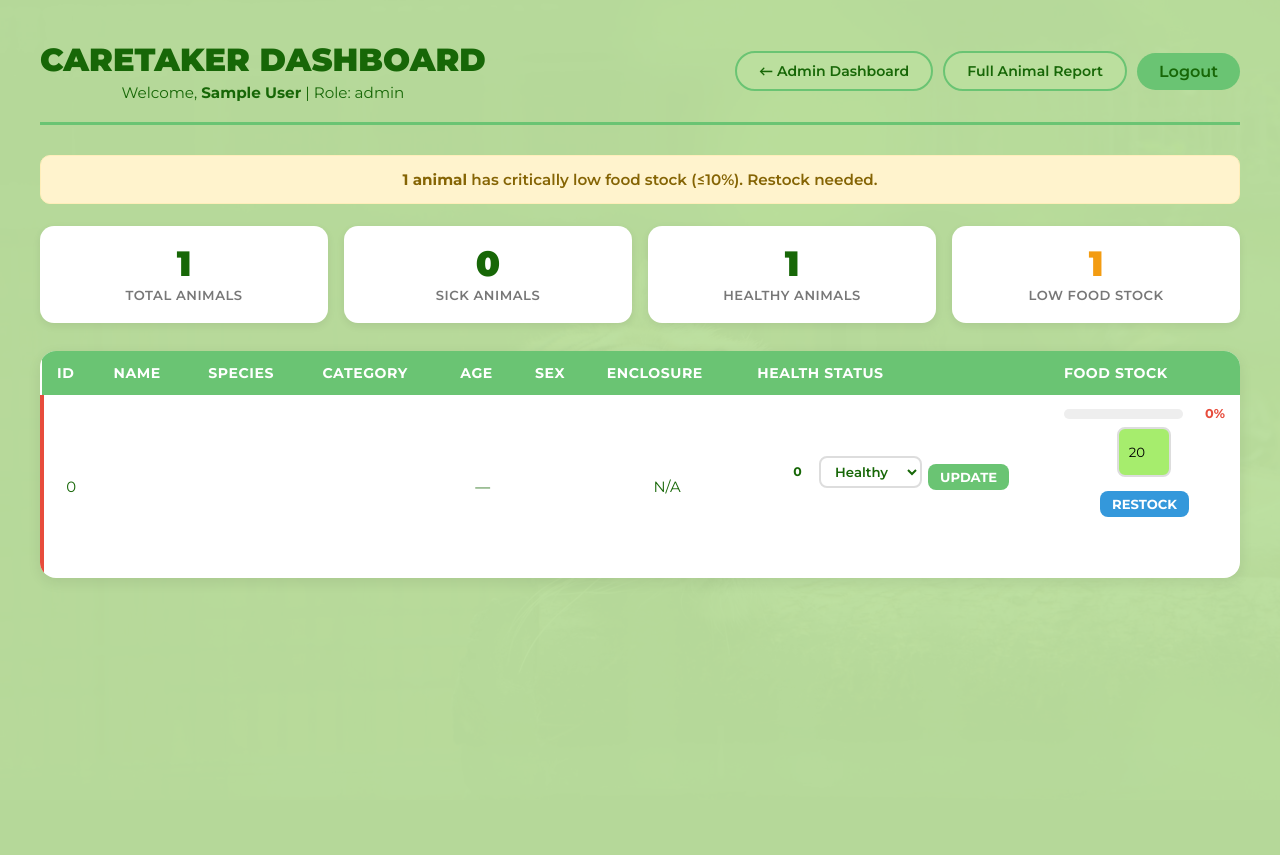
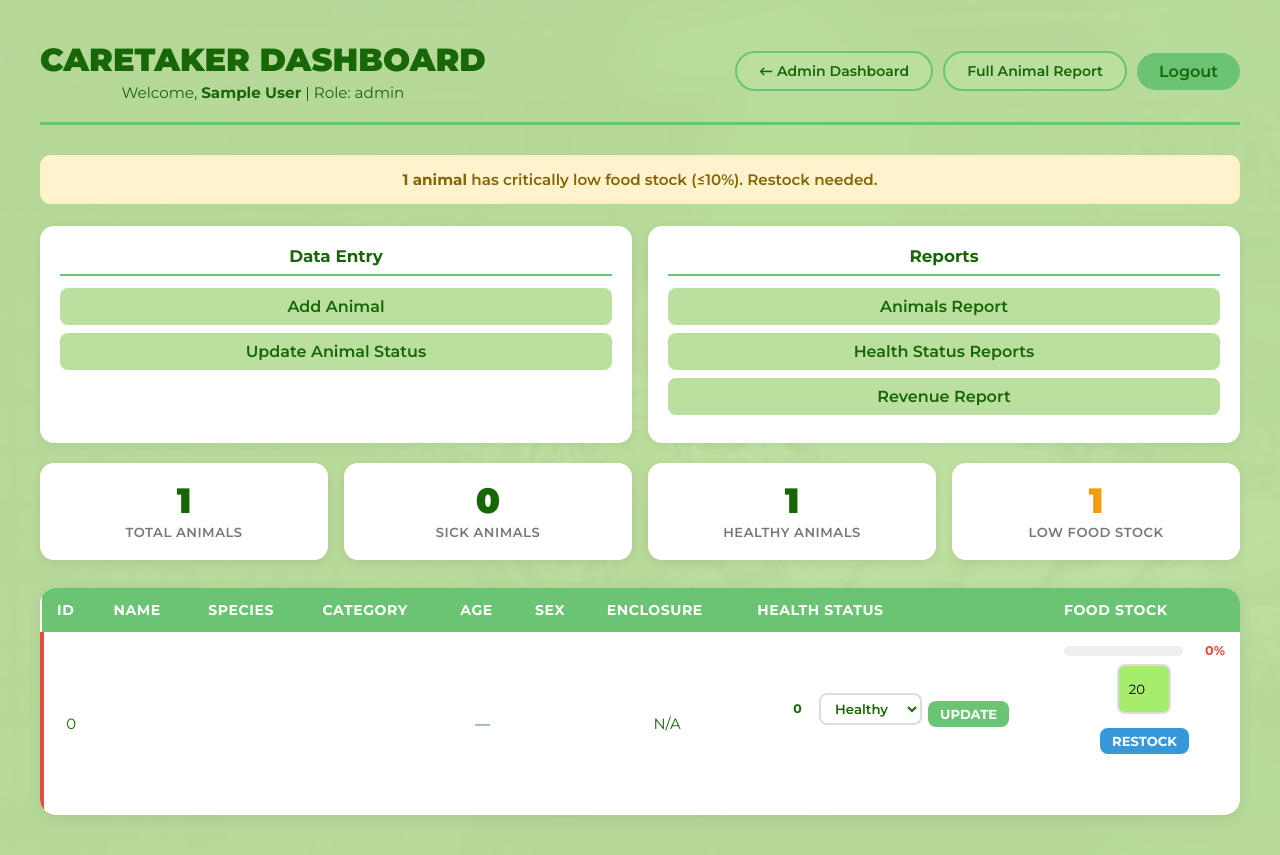
Before and after one commit to Parham-Ebrahimi/Zoo-Database-Project, a PHP site: page /caretaker_dashboard.php in a window 1280 px wide. Before the commit the page ends 578 px from the top, so only its background shows below. Run offline with PHP 8.4, Linux system fonts and the light colour scheme; the visitor is signed in with stand-in values (Sample User, id 1); data that the repository does not hold is empty.

Commit message:
consistency

```diff
--- a/webapp/caretaker_dashboard.php
+++ b/webapp/caretaker_dashboard.php
@@ -157,6 +157,36 @@ $lowFoodAnimals = count(array_filter($animals, static fn($a) => (int)$a['food_st
             color: #856404;
             border: 1px solid #ffeeba;
         }
+        .card-grid {
+            display: grid;
+            grid-template-columns: repeat(auto-fit, minmax(250px, 1fr));
+            gap: 16px;
+            margin-bottom: 20px;
+        }
+        .nav-card {
+            background: white;
+            border-radius: 14px;
+            padding: 20px;
+            box-shadow: 0 2px 8px rgba(0,0,0,0.06);
+        }
+        .nav-card h2 {
+            font-size: 1.05rem;
+            margin: 0 0 12px;
+            color: var(--text-color);
+            border-bottom: 2px solid var(--accent-color);
+            padding-bottom: 8px;
+        }
+        .nav-card a {
+            display: block;
+            padding: 9px 12px;
+            margin-bottom: 8px;
+            background: var(--base-color);
+            border-radius: 8px;
+            color: var(--text-color);
+            font-weight: 600;
+            text-decoration: none;
+        }
+        .nav-card a:hover { background: var(--accent-color); text-decoration: none; }
         .stats-grid {
             display: grid;
             grid-template-columns: repeat(auto-fit, minmax(160px, 1fr));
@@ -359,6 +389,20 @@ $lowFoodAnimals = count(array_filter($animals, static fn($a) => (int)$a['food_st
         </div>
     <?php endif; ?>
 
+    <div class="card-grid">
+        <div class="nav-card">
+            <h2>Data Entry</h2>
+            <a href="add-animal.php">Add Animal</a>
+            <a href="caretaker_dashboard.php">Update Animal Status</a>
+        </div>
+        <div class="nav-card">
+            <h2>Reports</h2>
+            <a href="animals_report.php">Animals Report</a>
+            <a href="health-reports.php">Health Status Reports</a>
+            <a href="revenue_report.php">Revenue Report</a>
+        </div>
+    </div>
+
     <div class="stats-grid">
         <div class="stat-card">
             <div class="stat-number"><?= $totalAnimals ?></div>
```
Also changed, not shown: webapp/vet_dashboard.php (+19 -0 lines).
